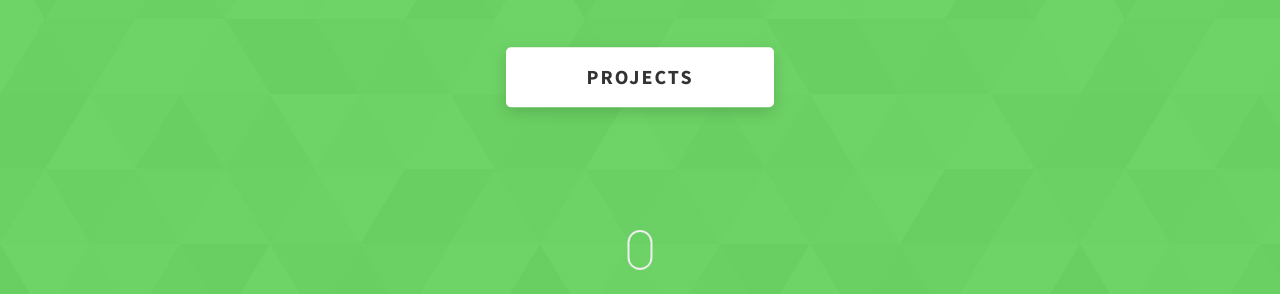
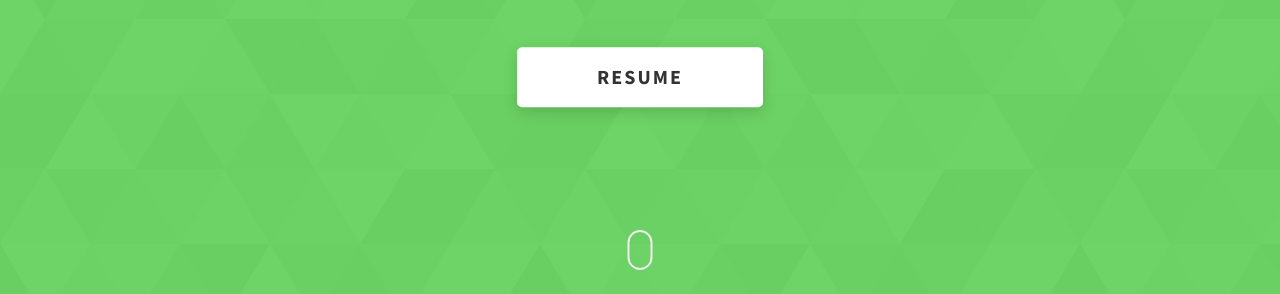
Before and after one commit to SATKIRTI/Portfolio, a website: page myPortfolio/folio/index.html in a window 1280 px wide. Shown: the part 506-800 px from the top of the page. Drawn offline with Linux system fonts and the light colour scheme; files whose address does not match are found by name.

Commit message:
Update index.html

```diff
--- a/myPortfolio/folio/index.html
+++ b/myPortfolio/folio/index.html
@@ -84,7 +84,7 @@
           </p>
         </div>
         <div class="home-hero__cta">
-          <a href="./#projects" class="btn btn--bg">Projects</a>
+          <a href="file:///G:/My%20Drive/101810/Satkirti%20Mishra-Resume.pdf" class="btn btn--bg">Resume</a>
         </div>
       </div>
       <div class="home-hero__socials">
```
